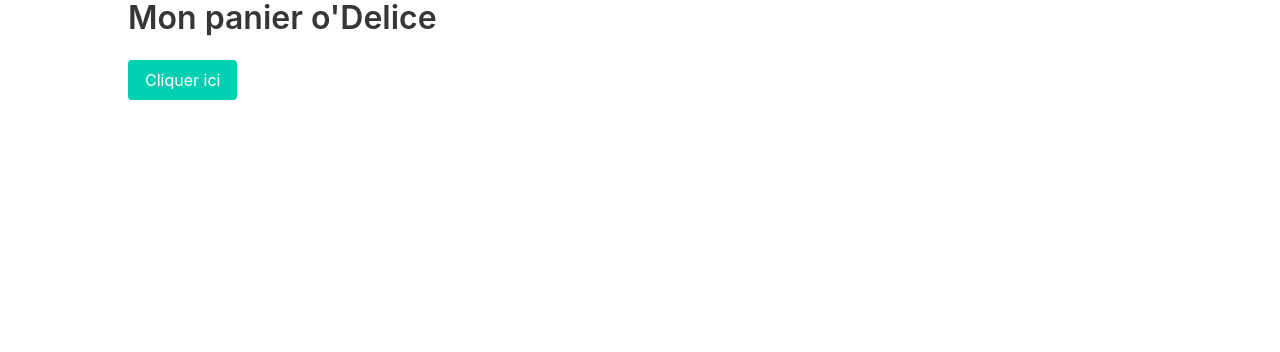
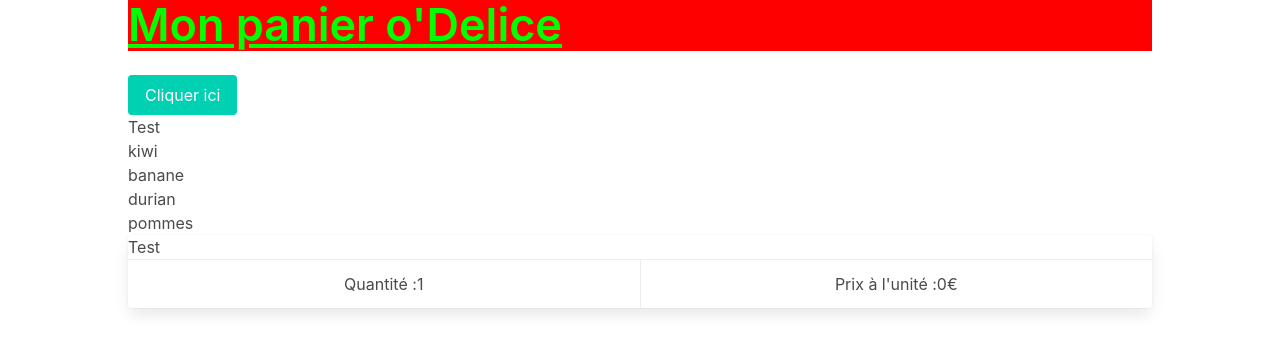
Before and after one commit to larcherlucas/Kanban-, a plain HTML site: page docs/sandbox/dom/odelice.html in a window 1280 px wide. Drawn offline with nearby package versions, Linux system fonts and the light colour scheme.

Commit message:
Demo template

```diff
--- a/docs/sandbox/dom/odelice.html
+++ b/docs/sandbox/dom/odelice.html
@@ -1,8 +1,8 @@
 <!DOCTYPE html>
 <html lang="en">
   <head>
-  <meta charset="UTF-8">
-  <meta name="viewport" content="width=device-width, initial-scale=1.0">
+    <meta charset="UTF-8" />
+    <meta name="viewport" content="width=device-width, initial-scale=1.0" />
     <title>Révision du DOM</title>
 
     <!-- Si on rajoute un script dans le HEAD plutôt qu'en bas du body, il faut rajouter l'attribut defer -->
@@ -10,7 +10,10 @@
 
     <!-- Généralement, on importe le CSS des librairies AVANT nos propres CSS -->
     <!-- Afin de pouvoir ECRASER le CSS de la libre par le notre en cas de besoin -->
-  <link rel="stylesheet" href="https://cdn.jsdelivr.net/npm/bulma@0.9.4/css/bulma.css">
+    <link
+      rel="stylesheet"
+      href="https://cdn.jsdelivr.net/npm/bulma@0.9.4/css/bulma.css"
+    />
 
     <!-- Style -->
     <style>
@@ -23,10 +26,7 @@
         width: 80%;
         margin: 0 auto;
       }
-
     </style>
-
-
   </head>
   <body>
     <h1 id="title" class="title">Mon panier o'Delice</h1>
@@ -45,12 +45,14 @@
       <article class="card">
         <h2 class="card-title" slot="fruit-name">NOM_DU_FRUIT</h2>
         <footer class="card-footer">
-        <p class="card-footer-item">Quantité : <span slot="fruit-quantity">QUANTITE_DU_FRUIT</span></p>
-        <p class="card-footer-item">Prix à l'unité : <span slot="fruit-price">PRIX_DU_FRUIT</span>€</p>
+          <p class="card-footer-item">
+            Quantité : <span slot="fruit-quantity">QUANTITE_DU_FRUIT</span>
+          </p>
+          <p class="card-footer-item">
+            Prix à l'unité : <span slot="fruit-price">PRIX_DU_FRUIT</span>€
+          </p>
         </footer>
       </article>
     </template>
-
-
   </body>
 </html>
--- a/docs/sandbox/dom/odelice.js
+++ b/docs/sandbox/dom/odelice.js
@@ -17,11 +17,39 @@
 
 // ===== Récupérer un élément du DOM =====
 
+// On peut récuperer un element par son ID avec document.getElementById
+const titleById = document.getElementById("title");
+//console.log(titleById);
+
+// On peut récuperer un element avec un selecter CSS : document.querySelector
+const titleByQuery = document.querySelector(".title");
+
 // ====== Modifier le style d'un élément =====
+// Par exemple passer le background color du titre en rouge :
+
+titleById.style.backgroundColor = "#FF0000";
+titleById.style.fontSize = "45px";
+titleById.style.color = "#00FF00";
 
 // ====== Ajouter une classe sur un élément
+// Mini exo souligné le titre en ajoutant la classe underline
+titleById.classList.add("underline");
+titleById.classList.remove("underline");
+
+// toggle permet d'enlever ou d'ajouter la classe en fonction de si elle est deja presente ou non
+titleById.classList.toggle("underline");
 
 // ====== Réagir à un évènement ======
+
+// Faire un console.log("Clicked !") quand j'appuie sur le bouton "Cliquer ici"
+// Etape 1 : Je récupere l'element en question
+const btnElem = document.querySelector(".button");
+btnElem.addEventListener("click", () => {
+  console.log("Clicked !");
+
+  // Quand je clique sur le bouton changer le texte du bouton en "Clicked !"
+  btnElem.textContent = "Clicked !";
+});
 
 // ===== Create Element ====
 
@@ -32,8 +60,50 @@ const fruits = [
   { name: "pommes", unitPrice: 0.5, quantity: 3 },
 ];
 
-// ====== Selection de plusieurs éléments d'un seul coup ======
+// Le but du jeux :
+// Construire en javascript un <li> par fruit (juste le name) dans le <ul id="articles-list">
+
+// Etape 1 : Vérifier que je sache bien ajouté un <li> au <ul>
+// 1.1 : On créer un <li> avec document.createElement
+// 1.2 : On modifie le textContent du <li> avec un nom de fruit
+// 1.3 : J'ajoute le <li> dans le <ul> :
+// 1.3.1 : Je récupere le <ul> avec un getElementById
+// 1.3.2 : J'ajoute le <li> au <ul> avec appendChild
+
+const liElem = document.createElement("li");
+liElem.textContent = "Test";
+
+const ulElem = document.getElementById("fruits-list");
+ulElem.appendChild(liElem);
+
+// Etape 2 : Faire une boucle des fruits
+// Boucler sur fruits et faire l'etape 1 pour chaque fruit
+fruits.forEach((fruit) => {
+  const liElem = document.createElement("li");
+  liElem.textContent = fruit.name;
+
+  const ulElem = document.getElementById("fruits-list");
+  ulElem.appendChild(liElem);
+});
 
 // ====== TEMPLATE ======
 
+// Le principe est de venir copier une structure HTML
+// De modifier certain elements, avant de l'ajouter dans le DOM
+
+// Etape 1 : Je fait un clone du template
+const templateElem = document.getElementById("fruit-template");
+const cloneElem = templateElem.content.cloneNode(true);
+
+// Etape 2 : Je modifie le clone en fonction de mes besoins
+cloneElem.querySelector('[slot="fruit-name"]').textContent = "Test";
+cloneElem.querySelector('[slot="fruit-quantity"]').textContent = 1;
+cloneElem.querySelector('[slot="fruit-price"]').textContent = 0;
+
+// Etape 3 : J'ajoute le clone au DOM
+const articlesContainerElem = document.getElementById("articles-list");
+articlesContainerElem.appendChild(cloneElem);
+
 // ===== TEMPLATE pour chaque fruit !
+
+// ====== Selection de plusieurs éléments d'un seul coup ======
```
Lines whose indentation alone changed are shown as unchanged.
